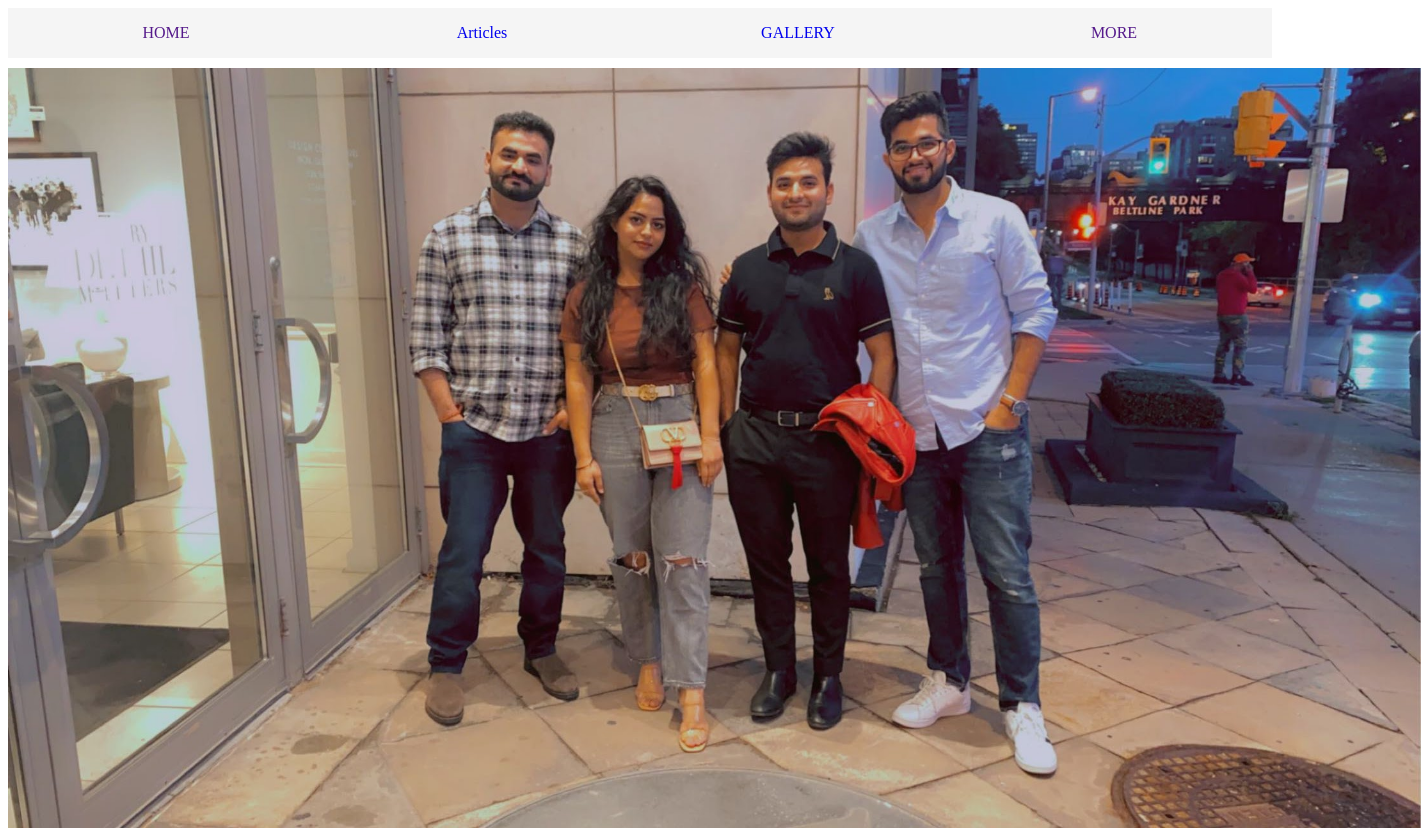
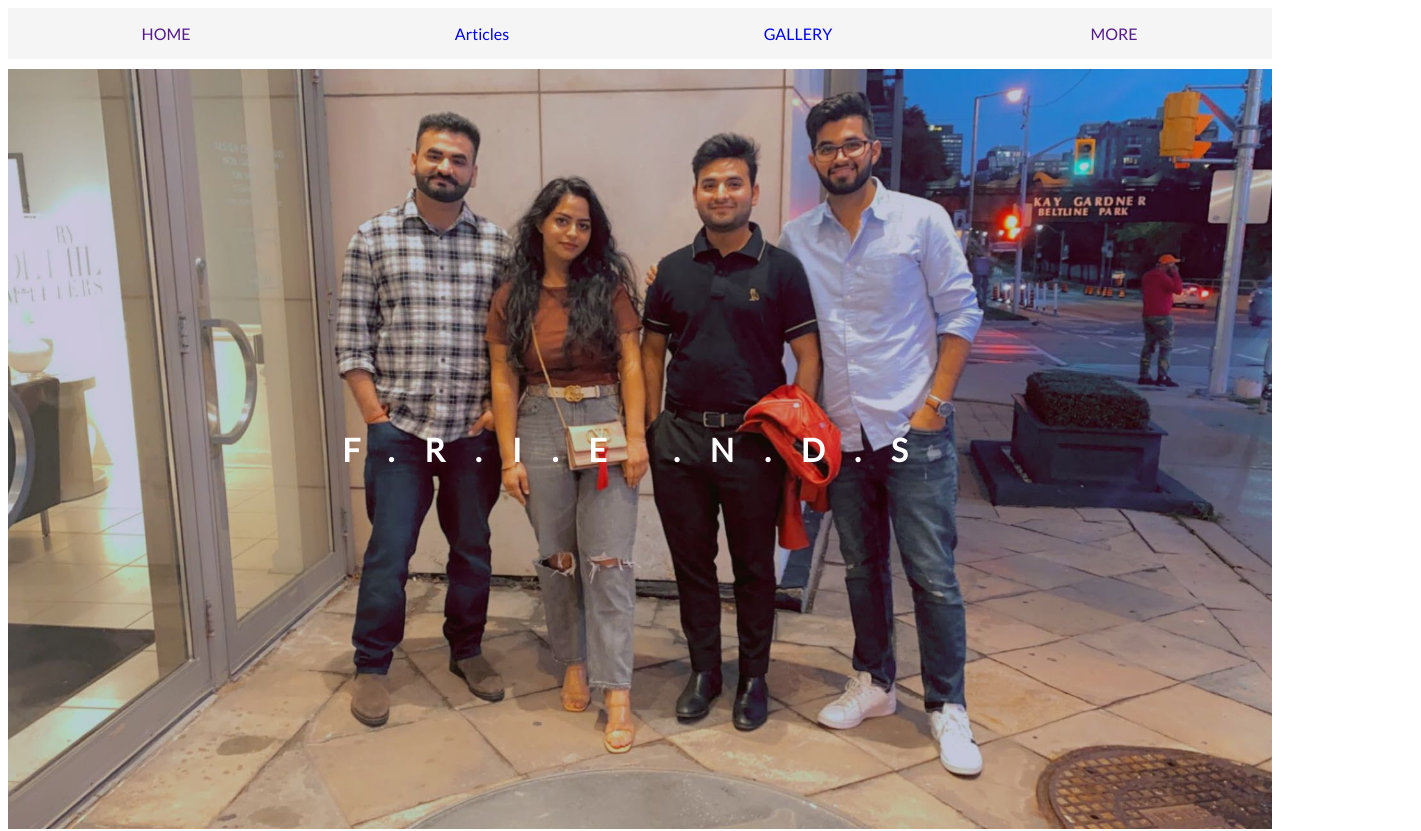
Before and after one commit to ustaads/PersonalPortfolio, a plain HTML site: page index.html in a window 1280 px wide. Shown: the top 831 px of the page, 1421 px wide, since content can reach past the window. Drawn offline with Linux system fonts and the light colour scheme.

Commit message:
Friends Animation

```diff
--- a/css/style.css
+++ b/css/style.css
@@ -2,7 +2,9 @@
     --image1: images/IMG-20171128-WA0007.jpg;
   }
 
-
+ body{
+    font-family: 'Lato', sans-serif;
+ }
 
  .nav-flex {
     display: flex;
@@ -34,14 +36,64 @@ background-color: whitesmoke;
 
 }
 .slider {
+
     display: flex;
+    justify-content: center;
+    align-items: center;
     height: 95vh;
+    background-image: url( ../images/Snapchat-1073452581\ \(1\).jpg);
+    background-size: cover;
+    background-position: top;
+
 
 
 }
-.slider > img {
-    flex-grow: 1;
+.heading {
+    color: #fff;
+    letter-spacing: 30px;
 }
+.heading-head {
+    display: inline-block;
+    animation-name: MoveInLeft;
+    animation-duration: 3s;
+}
+.heading-tail{
+    display: inline-block;
+    animation-name: MoveInRight;
+    animation-duration: 3s;
+
+}
+
+@keyframes MoveInLeft {
+
+    0% {
+        /* opacity: 0; */
+        transform: translate(-600px);
+
+    }
+    100%{
+        /* opacity: 1; */
+        transform: translate(0);
+
+    }
+}
+
+@keyframes MoveInRight {
+
+    0% {
+        /* opacity: 0ss; */
+        transform: translate(600px);
+
+    }
+
+    100%{
+        /* opacity: 1; */
+        transform: translate(0);
+
+    }
+
+}
+
 
 /* Hide the slider when viewed on a mobile phone */
 @media (max-width:629px) {
--- a/index.html
+++ b/index.html
@@ -7,6 +7,9 @@
     <meta name="viewport" content="width=device-width, initial-scale=1.0">
     <title>Document</title>
     <link rel="stylesheet" href="css/style.css">
+    <link rel="preconnect" href="https://fonts.googleapis.com">
+<link rel="preconnect" href="https://fonts.gstatic.com" crossorigin>
+<link href="https://fonts.googleapis.com/css2?family=Lato&display=swap" rel="stylesheet">
 </head>
 
 <body>
@@ -28,8 +31,11 @@
 
         </div>
         <div class="slider">
-
-            <img src="images/Snapchat-1073452581 (1).jpg"Desk 1">
+            <h1 class="heading">
+            <span class="heading-head">F.R.I.E</span>
+               <span class="heading-tail">.N.D.S</span>
+            </h1>
+            <!-- <img src=""Desk 1"> -->
             <!-- <img src="images/desk2.png" alt="Desk 2">
             <img src="images/desk3.png" alt="Desk 3"> -->
 
```
